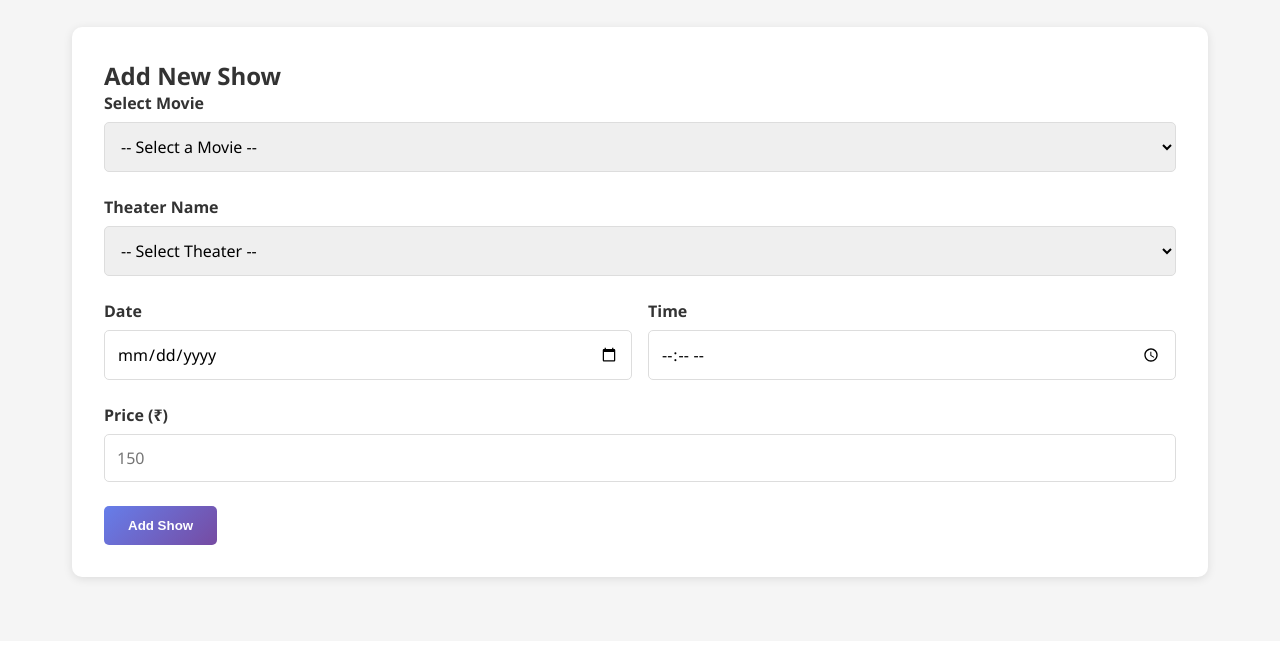
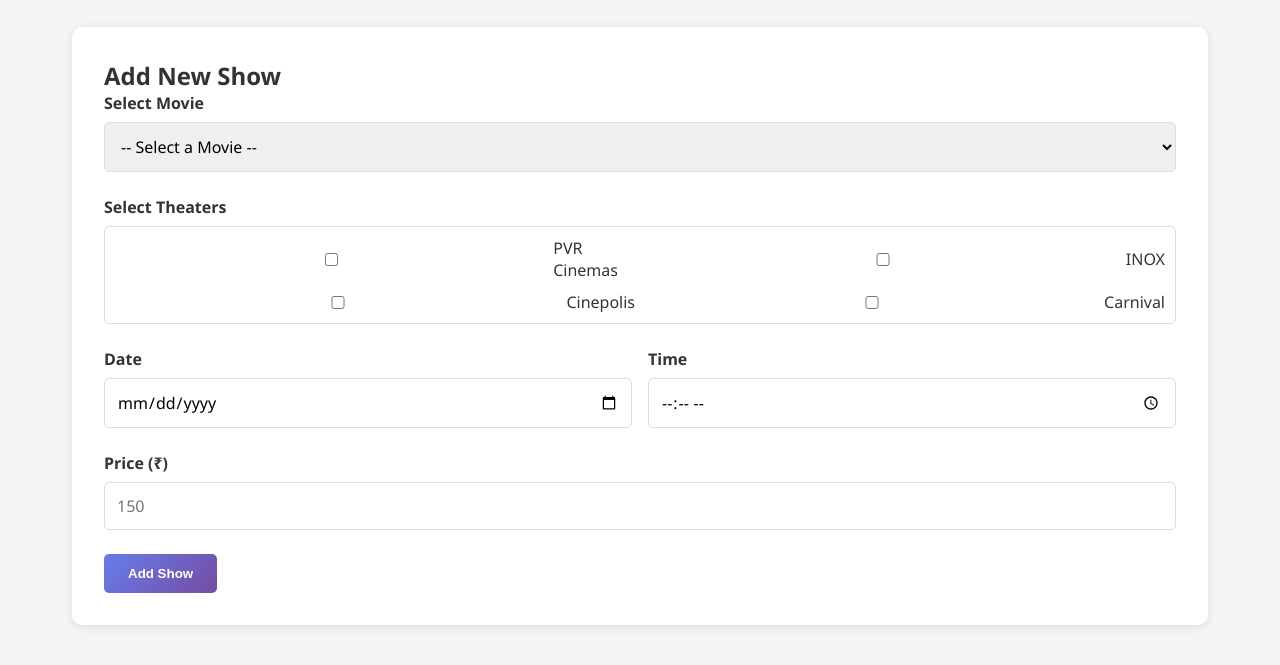
Before and after one commit to shivamprajapati21345/movie-ticket, a Flask app: page /admin in a window 1280 px wide, after a click on "🎪 Add Show". Shown: the part 329-994 px from the top of the page. Before the commit the page ends 914 px from the top, so only its background shows below. Run offline with Flask 3, Linux system fonts and the light colour scheme; a user stored in the database is signed in; data comes from the database, SQL or seed files in the repository; both versions use the stored data as it was after the commit; grey boxes labelled with a size stand in for pictures from a placeholder-image service; some libraries are stand-ins or nearby versions.

Commit message:
Initial commit

```diff
--- a/app/admin_routes.py
+++ b/app/admin_routes.py
@@ -169,20 +169,30 @@ def add_show():
         movie_id = int(data.get('movie_id'))
         price = float(data.get('price'))
         show_time = data.get('show_time')
-        theater = data.get('theater')
+        theaters = data.get('theater')
 
-        if not all([movie_id, price, show_time, theater]):
+        if isinstance(theaters, str):
+            theaters = [theaters]
+
+        if not all([movie_id, price, show_time, theaters]) or not isinstance(theaters, list) or len(theaters) == 0:
              return jsonify({'success': False, 'message': 'Missing required fields.'}), 400
 
     except (ValueError, TypeError):
         return jsonify({'success': False, 'message': 'Invalid data format for movie_id or price.'}), 400
 
-    show_id = Show.add_show(movie_id, theater, show_time, price)
+    success_count = 0
+    first_show_id = None
+    for theater in theaters:
+        show_id = Show.add_show(movie_id, theater, show_time, price)
+        if show_id:
+            success_count += 1
+            if not first_show_id:
+                first_show_id = show_id
 
-    if show_id:
-        return jsonify({'success': True, 'message': 'Show added!', 'show_id': show_id})
+    if success_count > 0:
+        return jsonify({'success': True, 'message': f'{success_count} shows added successfully!', 'show_id': first_show_id})
     else:
-        return jsonify({'success': False, 'message': 'Failed to add show'}), 400
+        return jsonify({'success': False, 'message': 'Failed to add shows'}), 400
 
 @admin_bp.route('/api/admin/movie-shows/<int:movie_id>')
 def get_movie_shows(movie_id):
--- a/static/js/main.js
+++ b/static/js/main.js
@@ -1,6 +1,6 @@
 // Main JavaScript file for Shivam Booking
 
-document.addEventListener('DOMContentLoaded', function() {
+document.addEventListener('DOMContentLoaded', function () {
     console.log('Shivam Booking website loaded successfully');
 
     // Check for any messages in sessionStorage
@@ -115,7 +115,7 @@ function downloadTicketPDF(bookingId) {
 function cancelBooking(bookingId) {
     if (confirm('Are you sure you want to cancel this booking? You will receive a refund.')) {
         // Make API call to cancel booking
-        fetch(`/api/cancel/${bookingId}`, { method: 'POST' })
+        fetch(`/api/cancel-booking/${bookingId}`, { method: 'POST' })
             .then(response => response.json())
             .then(data => {
                 if (data.success) {
@@ -132,7 +132,7 @@ function cancelBooking(bookingId) {
 function initTooltips() {
     const tooltips = document.querySelectorAll('[data-tooltip]');
     tooltips.forEach(element => {
-        element.addEventListener('mouseenter', function() {
+        element.addEventListener('mouseenter', function () {
             const tooltip = document.createElement('div');
             tooltip.className = 'tooltip';
             tooltip.textContent = this.getAttribute('data-tooltip');
--- a/templates/admin_dashboard.html
+++ b/templates/admin_dashboard.html
@@ -386,22 +386,22 @@
       </div>
 
       <div class="tabs">
-        <button class="tab-btn active" onclick="switchTab('movies')">
+        <button class="tab-btn active" onclick="switchTab(event, 'movies')">
           📽️ Manage Movies
         </button>
-        <button class="tab-btn" onclick="switchTab('add-movie')">
+        <button class="tab-btn" onclick="switchTab(event, 'add-movie')">
           ➕ Add Movie
         </button>
-        <button class="tab-btn" onclick="switchTab('add-show')">
+        <button class="tab-btn" onclick="switchTab(event, 'add-show')">
           🎪 Add Show
         </button>
-        <button class="tab-btn" onclick="switchTab('daily-stats')">
+        <button class="tab-btn" onclick="switchTab(event, 'daily-stats')">
           📅 Daily Stats
         </button>
-        <button class="tab-btn" onclick="switchTab('movie-stats')">
+        <button class="tab-btn" onclick="switchTab(event, 'movie-stats')">
           📊 Movie Stats
         </button>
-        <button class="tab-btn" onclick="switchTab('theater-breakdown')">
+        <button class="tab-btn" onclick="switchTab(event, 'theater-breakdown')">
           🏢 Theater Breakdown
         </button>
       </div>
@@ -551,14 +551,13 @@
             </div>
 
             <div class="form-group">
-              <label for="theater">Theater Name</label>
-              <select id="theater" required>
-                <option value="">-- Select Theater --</option>
-                <option value="PVR Cinemas">PVR Cinemas</option>
-                <option value="INOX">INOX</option>
-                <option value="Cinepolis">Cinepolis</option>
-                <option value="Carnival">Carnival</option>
-              </select>
+              <label>Select Theaters</label>
+              <div style="display: grid; grid-template-columns: 1fr 1fr; gap: 10px; padding: 10px; border: 1px solid #ddd; border-radius: 5px;">
+                <label style="font-weight: normal; margin: 0; display: flex; align-items: center; gap: 5px;"><input type="checkbox" name="theater" value="PVR Cinemas"> PVR Cinemas</label>
+                <label style="font-weight: normal; margin: 0; display: flex; align-items: center; gap: 5px;"><input type="checkbox" name="theater" value="INOX"> INOX</label>
+                <label style="font-weight: normal; margin: 0; display: flex; align-items: center; gap: 5px;"><input type="checkbox" name="theater" value="Cinepolis"> Cinepolis</label>
+                <label style="font-weight: normal; margin: 0; display: flex; align-items: center; gap: 5px;"><input type="checkbox" name="theater" value="Carnival"> Carnival</label>
+              </div>
             </div>
 
             <div class="form-row">
@@ -778,6 +777,23 @@
     <script>
       let allMoviesData = [];
 
+      function getCookie(name) {
+        let cookieValue = null;
+        if (document.cookie && document.cookie !== "") {
+          const cookies = document.cookie.split(";");
+          for (let i = 0; i < cookies.length; i++) {
+            const cookie = cookies[i].trim();
+            // Does this cookie string begin with the name we want?
+            if (cookie.substring(0, name.length + 1) === name + "=") {
+              cookieValue = decodeURIComponent(cookie.substring(name.length + 1));
+              break;
+            }
+          }
+        }
+        return cookieValue;
+      }
+      const csrftoken = getCookie("csrftoken");
+
       // Load all movies
       async function loadMovies() {
         const response = await fetch("/api/admin/movies");
@@ -822,7 +838,7 @@
         });
       }
 
-      function switchTab(tabName) {
+      function switchTab(evt, tabName) {
         // Hide all tabs
         document.querySelectorAll(".tab-content").forEach((tab) => {
           tab.classList.remove("active");
@@ -835,7 +851,7 @@
 
         // Show selected tab
         document.getElementById(tabName).classList.add("active");
-        event.target.classList.add("active");
+        evt.currentTarget.classList.add("active");
       }
 
       function showMessage(message, type) {
@@ -878,6 +894,7 @@
 
           const response = await fetch("/api/admin/add-movie", {
             method: "POST",
+            headers: { "X-CSRFToken": csrftoken },
             body: formData, // Send as FormData for file upload
           });
 
@@ -903,16 +920,25 @@
           const time = document.getElementById("show_time").value;
           const show_time = new Date(`${date}T${time}`).toISOString();
 
+          const selectedTheaters = Array.from(document.querySelectorAll('input[name="theater"]:checked')).map(cb => cb.value);
+          if (selectedTheaters.length === 0) {
+              showMessage("Please select at least one theater", "error");
+              return;
+          }
+
           const formData = {
             movie_id: document.getElementById("movie_id").value,
-            theater: document.getElementById("theater").value,
+            theater: selectedTheaters,
             show_time: show_time,
             price: document.getElementById("price").value,
           };
 
           const response = await fetch("/api/admin/add-show", {
             method: "POST",
-            headers: { "Content-Type": "application/json" },
+            headers: {
+              "Content-Type": "application/json",
+              "X-CSRFToken": csrftoken,
+            },
             body: JSON.stringify(formData),
           });
 
@@ -930,6 +956,7 @@
         if (confirm("Are you sure you want to delete this movie?")) {
           const response = await fetch(`/api/admin/delete-movie/${movieId}`, {
             method: "POST",
+            headers: { "X-CSRFToken": csrftoken },
           });
 
           const data = await response.json();
```
Also changed, not shown: app/routes.py (+4 -3 lines), movie_booking.db, static/uploads/Screenshot_2026-03-04_210928.png (added), static/uploads/WhatsApp_Image_2025-05-12_at_08.11.05_c41348f6.jpg (added).
